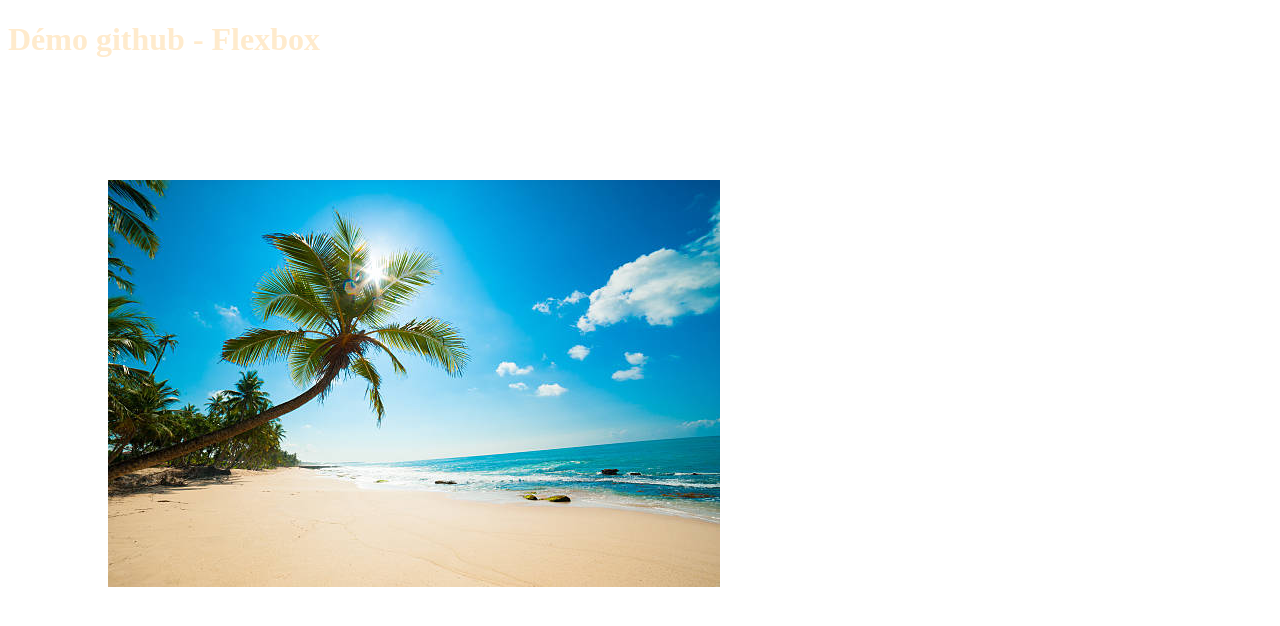
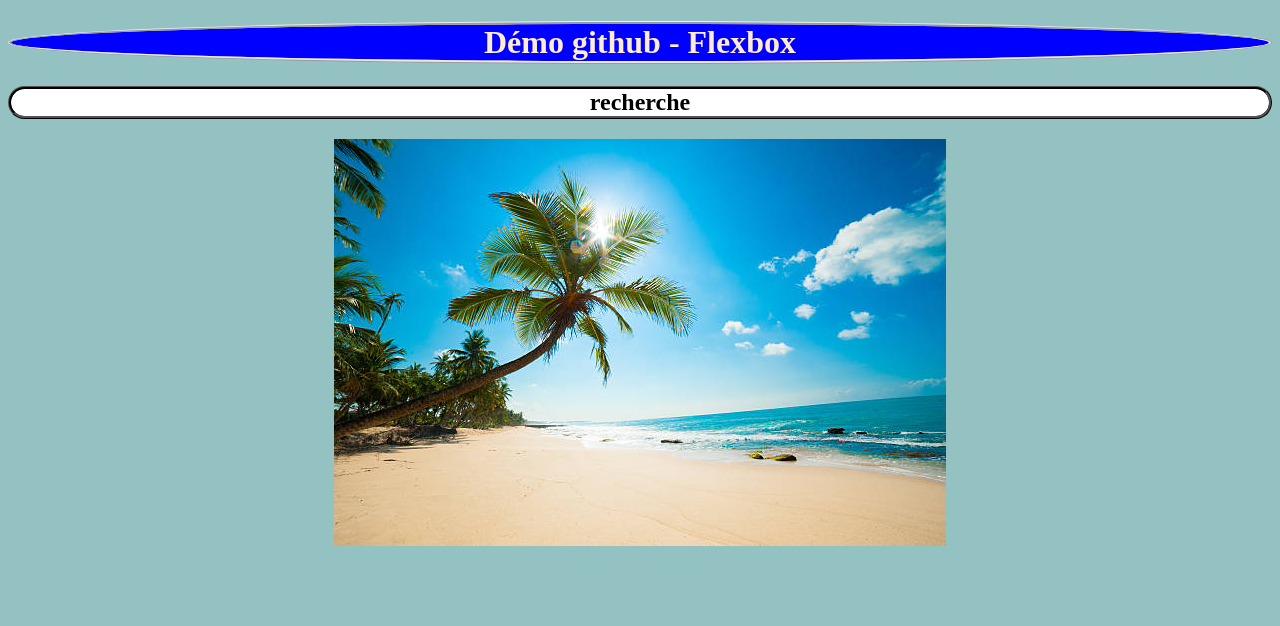
Before and after one commit to iban18/demo_github, a plain HTML site: page index.html in a window 1280 px wide. Drawn offline with Linux system fonts and the light colour scheme.

Commit message:
css modif

```diff
--- a/css/style.css
+++ b/css/style.css
@@ -1,7 +1,28 @@
 h1 {
     color:blanchedalmond;
+    background-color: blue;
+    text-align: center;
+    border-radius: 50%;
+    border-style: ridge;
+
 }
 
-img {
-    margin: 100px ;
-}
+section {
+    text-align: center;
+    border-color: blueviolet 100px;
+
+    }
+
+    body {
+        background-color: rgb(148, 194, 194);
+    }
+
+    h2 {
+        background-color: white;
+        border-radius: 50px;
+        text-align: center;
+        border-style: ridge;
+        border-color:black;
+
+
+    }
--- a/index.html
+++ b/index.html
@@ -1,13 +1,24 @@
 <!DOCTYPE html>
 <html lang="fr">
+
 <head>
     <meta charset="UTF-8">
     <meta name="viewport" content="width=device-width, initial-scale=1.0">
     <title>Démo github</title>
     <link rel="stylesheet" href="css/style.css">
 </head>
+
 <body>
-   <h1>Démo github - Flexbox</h1>
-   <img src="plg.jpg" alt="plage">
+    <h1>Démo github - Flexbox </h1>
+    <h2>recherche</h2>
+    <header>
+        <section><img src="plg.jpg" alt="plage"></section>
+
+        <nav></nav>
+    </header>
+    <main></main>
+    <footer></footer>
+
 </body>
+
 </html>
```
